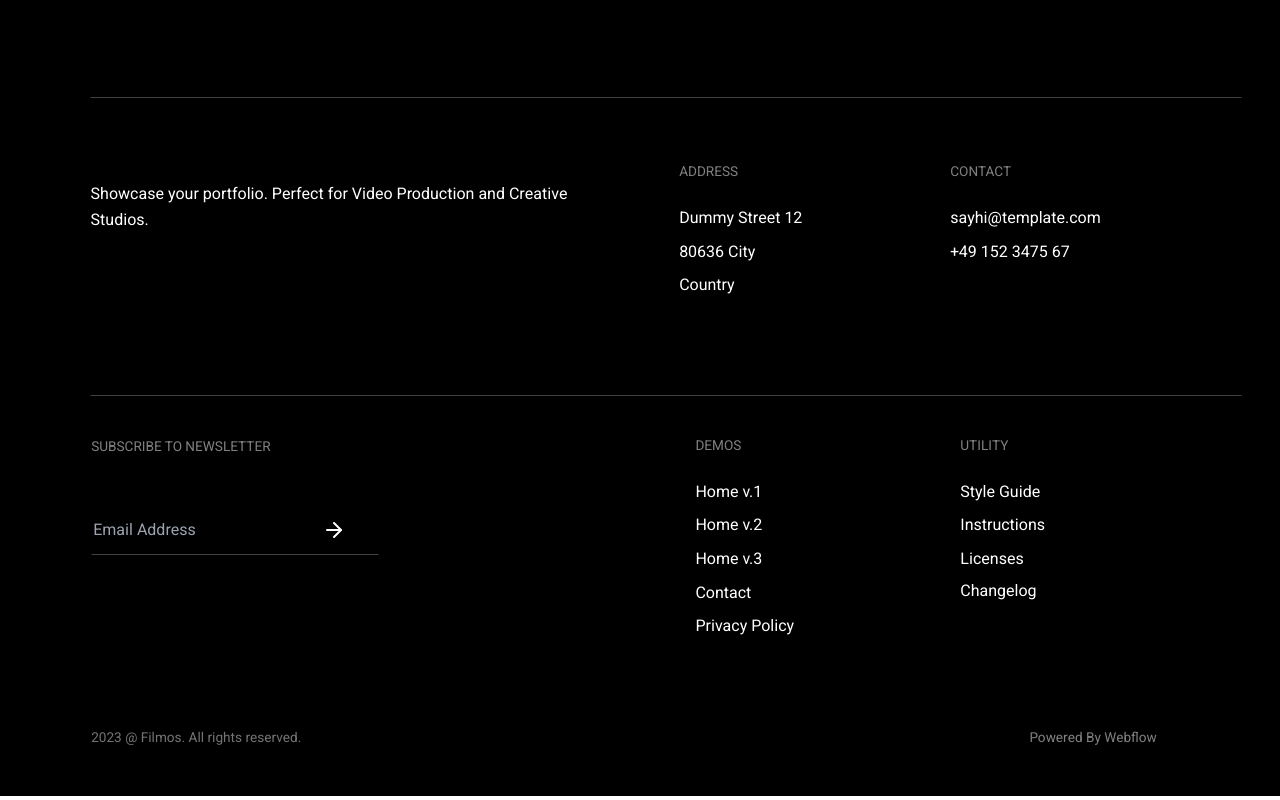
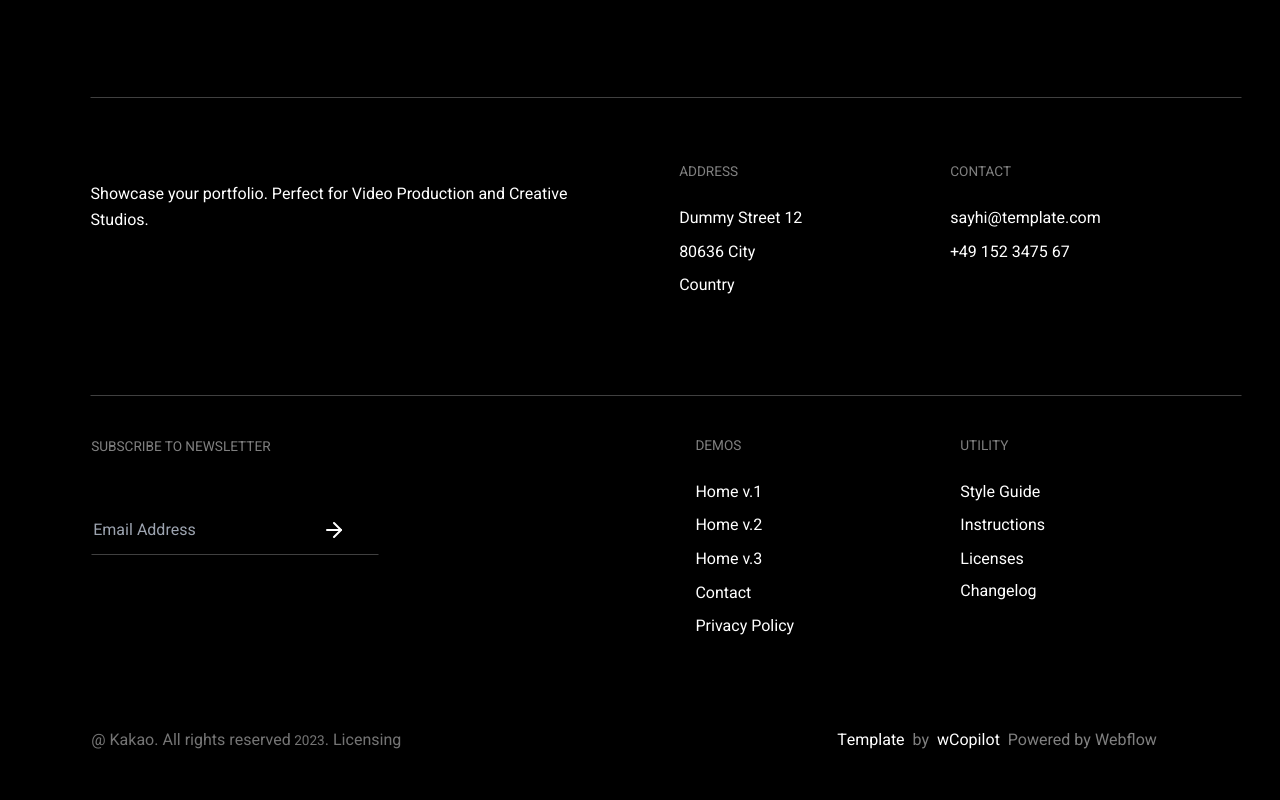
Before and after one commit to Praizee/Kakao-Video-Website, a React (Vite) app: page / in a window 1280 px wide. Shown: the part 1255-2055 px from the top of the page. Built offline with nearby package versions, Linux system fonts and the light colour scheme.

Commit message:
Update Footer.jsx

```diff
--- a/src/Components/Footer/Footer.jsx
+++ b/src/Components/Footer/Footer.jsx
@@ -104,16 +104,28 @@ const Footer = () => {
 
       <div className="laptop:flex py-10 justify-between laptop:mx-[5.7rem]">
         {/* copyright */}
-        <p className="py-2 copyright laptop:mr-[rem] laptop:ml-0 mx-8 text-[0.85rem] laptop:block tablet:block text-[#ffffff74]">
-          <span className="text-[0.85rem]">{theDate} </span>
+        <p className="py-2 copyright laptop:mr-[rem] laptop:ml-0 mx-8 text-[1rem] laptop:block tablet:block text-[#ffffff74]">
           @
-          Filmos.
-          All rights reserved.
+          Kakao.
+          All rights reserved
+          <span className="text-[0.85rem]"> {theDate}</span>.
+          Licensing
         </p>
 
-        <a className="py-2 link link-hover copyright laptop:mr-8 mx-7 text-[0.85rem] laptop:block tablet:block text-white/50">
-          Powered By Webflow
-        </a>
+        <span className="py-2 copyright laptop:mr-8 mx-7 text-[1rem] laptop:block tablet:block text-white/50">
+          <a className="link link-hover text-white hover:text-white/50">
+            Template
+          </a>
+          &nbsp;
+          by
+          &nbsp;
+          <a className="link link-hover text-white hover:text-white/50">
+            wCopilot
+          </a>
+          &nbsp;
+          Powered by
+          Webflow
+        </span>
         {/* end of copyright */}
       </div>
 
```
